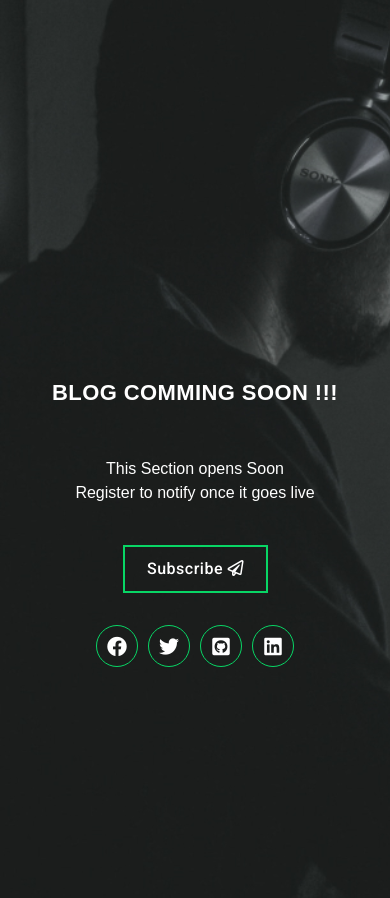
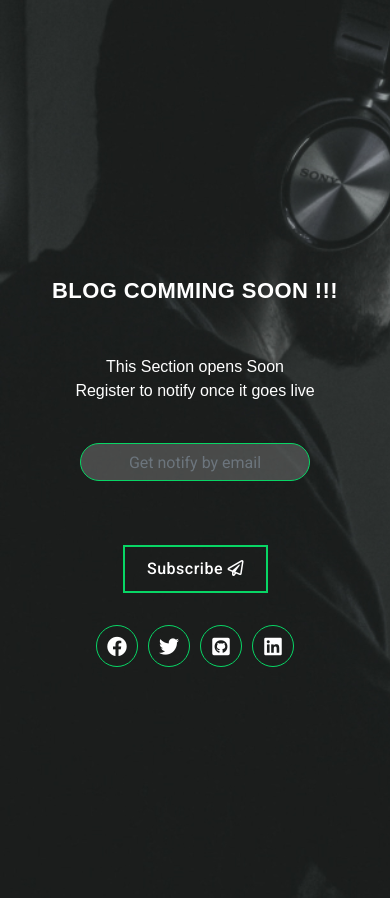
Before and after one commit to artchiee/Personal_Site, a Flask app: page / in a window 390 px wide. Shown: the part 3298-4196 px from the top of the page. Run offline with Flask 2, Linux system fonts and the light colour scheme; parts of the project's set-up code (start-up, migrations or seed data) failed here and were passed over; some libraries are stand-ins or nearby versions.

Commit message:
error in proc

```diff
--- a/templates/index.html
+++ b/templates/index.html
@@ -324,7 +324,14 @@
                   <div class="col-md-12 desc">
                     <h2> This Section opens Soon<br> Register to notify once it goes live
                     </h2>
+                    <form class="form-inline " id="fh5co-header-subscribe">
+                      <div class="col-md-12 col-md-offset-0">
+                        <div class="form-group">
+                          <input type="text" class="form-control" id="email" placeholder="Get notify by email">
 
+                        </div>
+                      </div>
+                    </form>
                     <div class="my-links">
                       <div class="db_download_cv_button wow fadeInUp py-2 px-4"> <a href="#" class="btn01 btn_borders">
                           Subscribe
```
Also changed, not shown: 1 other file.
